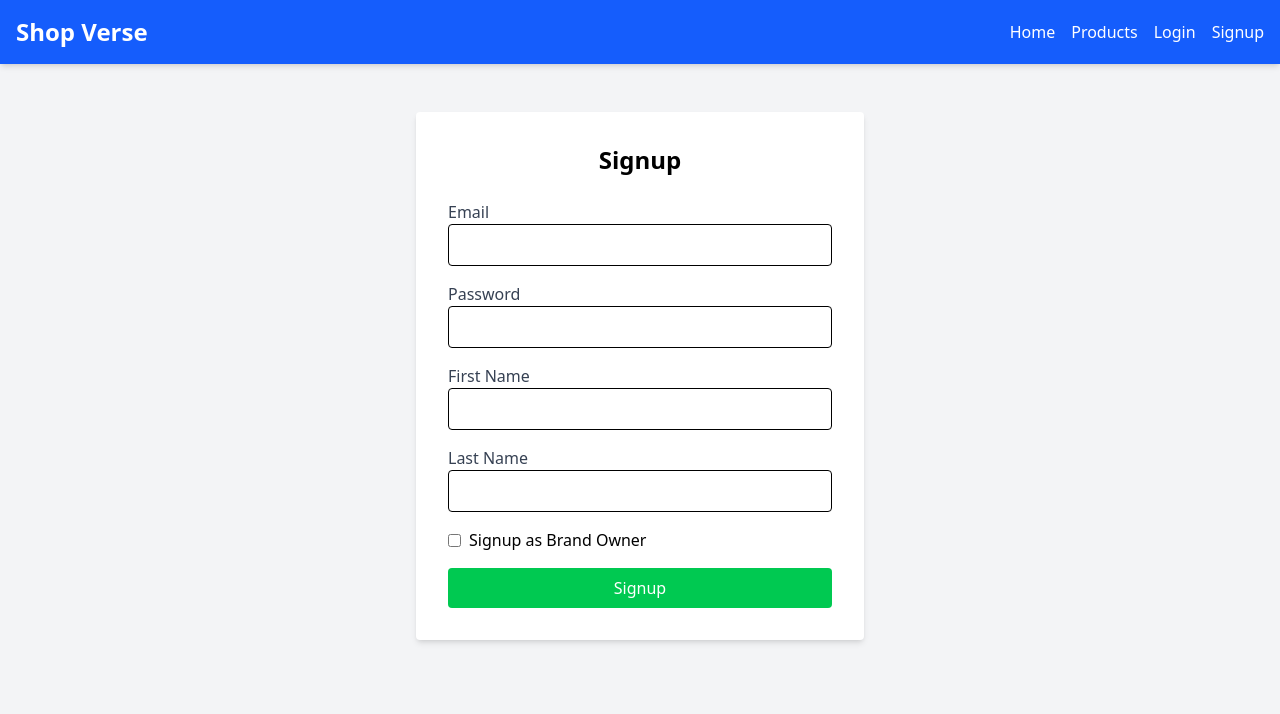
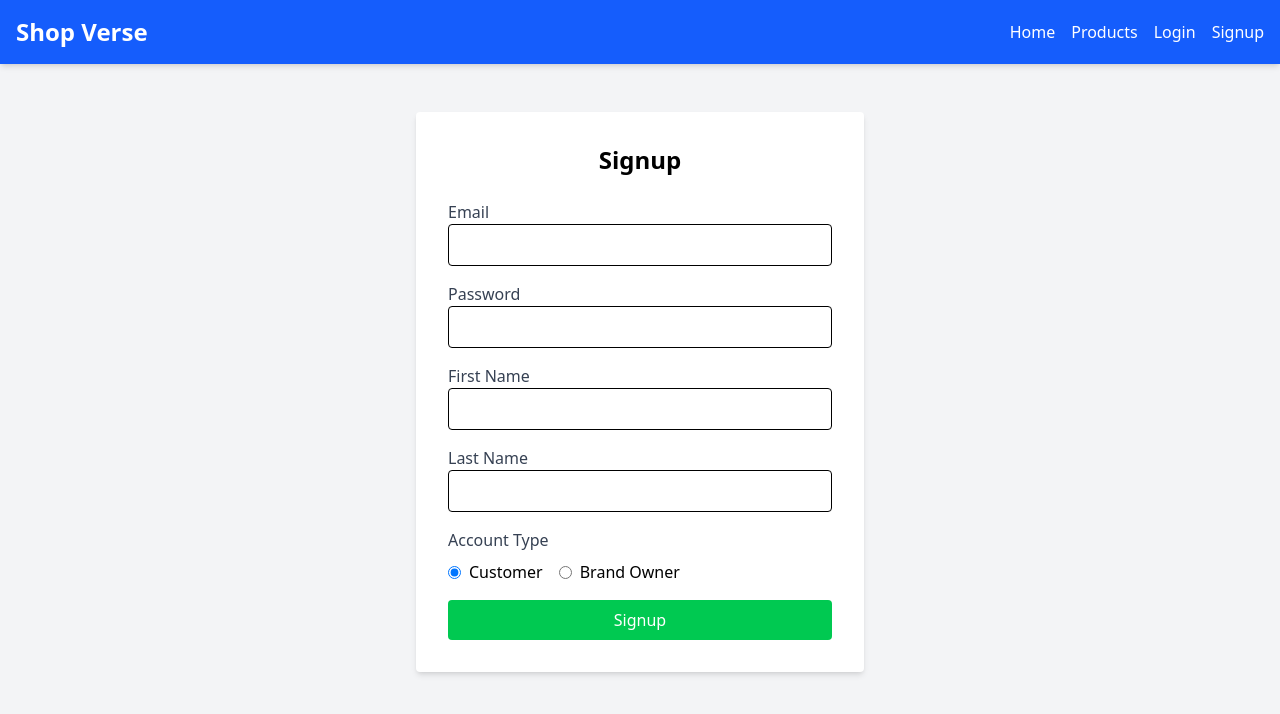
Before and after one commit to Whoistolu/shop_verse, a React (Vite) app: page /signup in a window 1280 px wide. Shown: the top 714 px of the page. Built offline with nearby package versions, Linux system fonts and the light colour scheme.

Commit message:
`Add account type selection with radio buttons and updated existing checkbox to radio button`

```diff
--- a/src/pages/Signup.tsx
+++ b/src/pages/Signup.tsx
@@ -70,17 +70,33 @@ export default function Signup() {
                 required
               />
             </div>
-            <div className="mb-4">
+          <div className="mb-4">
+            <label className="block text-gray-700 mb-2">Account Type</label>
+            <div className="flex items-center space-x-4">
               <label className="flex items-center">
                 <input
-                  type="checkbox"
-                  checked={isBrand}
-                  onChange={(e) => setIsBrand(e.target.checked)}
+                  type="radio"
+                  name="accountType"
+                  value="customer"
+                  checked={!isBrand}
+                  onChange={() => setIsBrand(false)}
                   className="mr-2"
                 />
-                Signup as Brand Owner
+                Customer
+              </label>
+              <label className="flex items-center">
+                <input
+                  type="radio"
+                  name="accountType"
+                  value="brand"
+                  checked={isBrand}
+                  onChange={() => setIsBrand(true)}
+                  className="mr-2"
+                />
+                Brand Owner
               </label>
             </div>
+          </div>
             {isBrand && (
               <>
                 <div className="mb-4">
```
